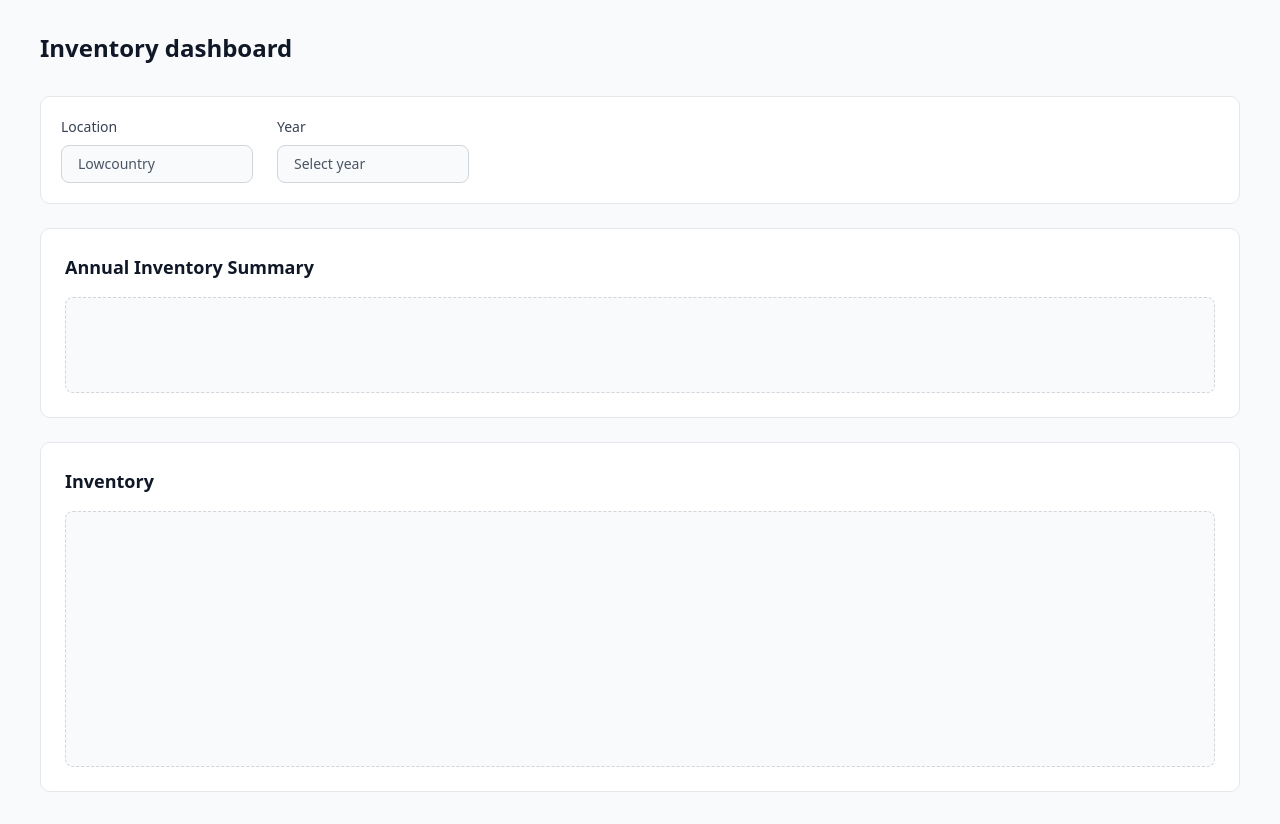
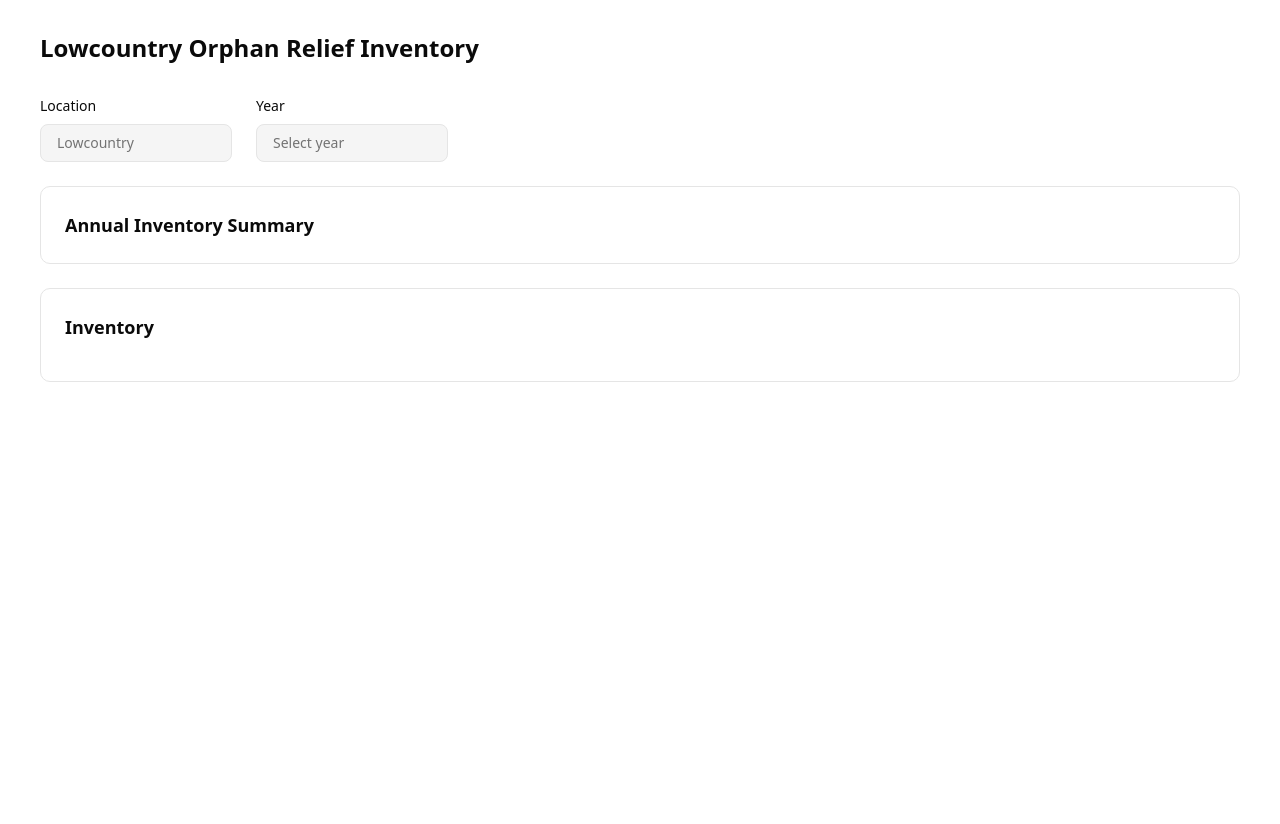
Before and after one commit to ktp-usc/lowcountry-orphan-relief, a Next.js app: page / in a window 1280 px wide. After the commit the page ends 800 px from the top, so only its background shows below. Built offline with nearby package versions, Linux system fonts and the light colour scheme.

Commit message:
Update KAN-9 inventory dashboard styling

```diff
--- a/app/globals.css
+++ b/app/globals.css
@@ -1,7 +1,9 @@
 @import "tailwindcss";
 @import "tw-animate-css";
 @import "shadcn/tailwind.css";
-
+/*
+* use shared colors instead of hardcoded colors ( remove the inline)
+*/
 @custom-variant dark (&:is(.dark *));
 
 @theme inline {
--- a/app/page.tsx
+++ b/app/page.tsx
@@ -1,59 +1,49 @@
 
 export default function Home() {
   return (
-    <main className="min-h-screen bg-gray-50 px-6 py-8 md:px-10">
+    <main className="min-h-screen bg-background px-6 py-8 md:px-10">
       {/* Header */}
       <header className="mb-8">
-        <h1 className="text-2xl font-semibold text-gray-900">
-          Inventory dashboard
+        <h1 className="text-2xl font-semibold text-foreground">
+          Lowcountry Orphan Relief Inventory
         </h1>
       </header>
 
       {/* Location and year filters */}
-      <section className="mb-6 rounded-lg border border-gray-200 bg-white p-5">
+      <section className="mb-6">
         <div className="flex flex-wrap gap-6">
           <div className="min-w-48">
-            <label className="mb-2 block text-sm font-medium text-gray-700">
+            <label className="mb-2 block text-sm font-medium text-foreground">
               Location
             </label>
-            <div className="rounded-md border border-gray-300 bg-gray-50 px-4 py-2 text-sm text-gray-600">
+            <div className="rounded-md border border-input bg-muted px-4 py-2 text-sm text-muted-foreground">
               Lowcountry
             </div>
           </div>
 
           <div className="min-w-48">
-            <label className="mb-2 block text-sm font-medium text-gray-700">
+            <label className="mb-2 block text-sm font-medium text-foreground">
               Year
             </label>
-            <div className="rounded-md border border-gray-300 bg-gray-50 px-4 py-2 text-sm text-gray-600">
+            <div className="rounded-md border border-input bg-muted px-4 py-2 text-sm text-muted-foreground">
               Select year
             </div>
           </div>
         </div>
       </section>
 
-      {/* Annual inventory summary placeholder */}
-      <section className="mb-6 rounded-lg border border-gray-200 bg-white p-6">
-        <h2 className="text-lg font-semibold text-gray-900">
+      {/* Annual inventory summary */}
+      <section className="mb-6 rounded-lg border border-border bg-card p-6">
+        <h2 className="text-lg font-semibold text-card-foreground">
           Annual Inventory Summary
         </h2>
-
-        <div
-          aria-label="Inventory summary placeholder"
-          className="mt-4 min-h-24 rounded-md border border-dashed border-gray-300 bg-gray-50"
-        />
       </section>
 
-      {/* Inventory table placeholder */}
-      <section className="w-full rounded-lg border border-gray-200 bg-white p-6">
-        <h2 className="mb-4 text-lg font-semibold text-gray-900">
+      {/* Inventory table */}
+      <section className="w-full rounded-lg border border-border bg-card p-6">
+        <h2 className="mb-4 text-lg font-semibold text-card-foreground">
           Inventory
         </h2>
-
-        <div
-          aria-label="Inventory table placeholder"
-          className="min-h-64 w-full rounded-md border border-dashed border-gray-300 bg-gray-50"
-        />
       </section>
     </main>
   );
```
